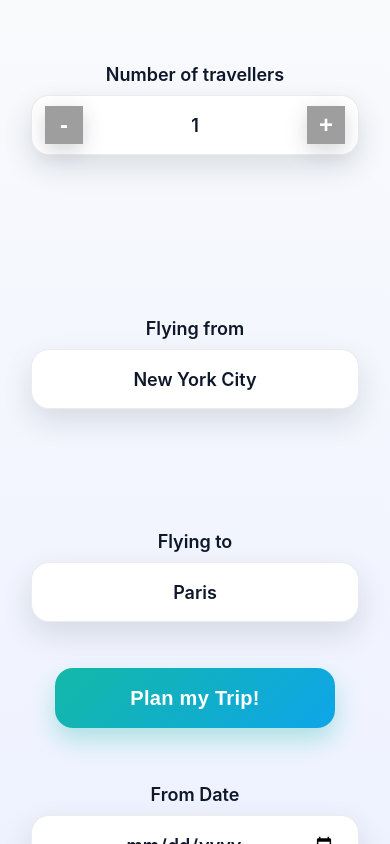
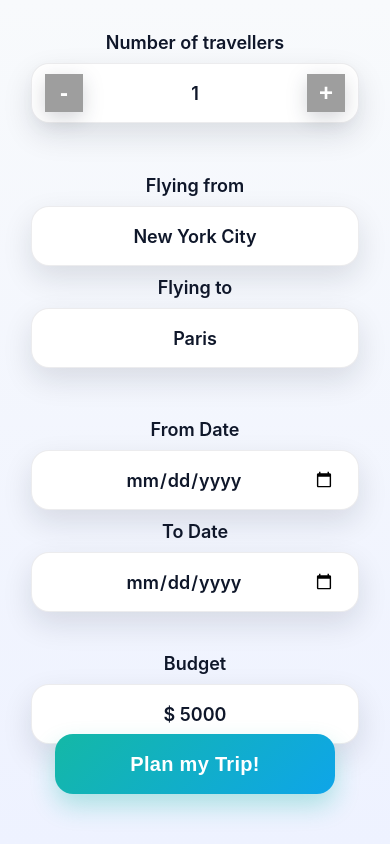
Before and after one commit to prophen/ai-travel-agent, a website: page form.html in a window 390 px wide. Drawn offline with Linux system fonts and the light colour scheme; grey boxes are pictures that could not be loaded.

Commit message:
style: adjust form field positioning and enhance submit button layout

```diff
--- a/styles.css
+++ b/styles.css
@@ -607,6 +607,7 @@ body {
     border-radius: 0;
     border: none;
     box-shadow: none;
+    overflow-y: auto;
   }
 
   .button-container {
@@ -638,14 +639,6 @@ body {
   .form-field {
     width: 90%;
     max-width: 328px;
-    position: relative;
-    left: 50%;
-    transform: translateX(-50%);
-    margin-bottom: 20px;
-  }
-
-  .form-field:nth-of-type(1) {
-    margin-top: 32px;
   }
 
   .field-input {
@@ -653,14 +646,13 @@ body {
   }
 
   .submit-container {
-    position: relative;
+    position: absolute;
     left: 50%;
     transform: translateX(-50%);
     width: 90%;
     max-width: 328px;
-    top: auto;
-    margin-top: 30px;
-    margin-bottom: 40px;
+    top: 764px;
+    margin-bottom: 60px;
   }
 
   .submit-button-container {
```
